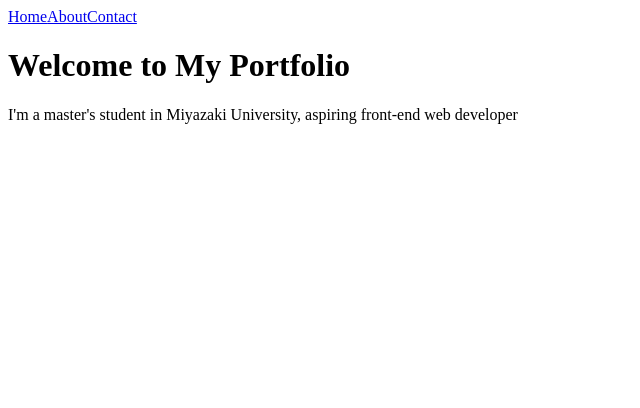
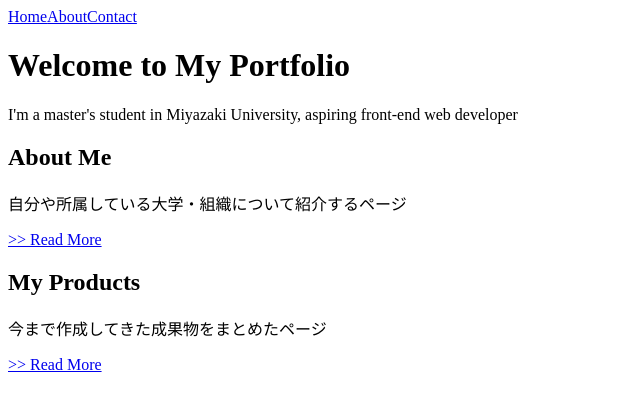
Before and after one commit to molpui0726/my-portfolio, a Next.js app: page / in a window 1280 px wide. Shown: the top 408 px of the page, without its empty margins (0-640 px from the left). Built offline with nearby package versions, Linux system fonts and the light colour scheme.

Commit message:
update: 作成した SectionCard コンポーネントをメインページに配置

```diff
--- a/src/app/page.tsx
+++ b/src/app/page.tsx
@@ -1,9 +1,24 @@
-import Link from 'next/link';
 import type React from 'react';
+import { SectionCard } from './components/molecules/card/SectionCard';
+
+const sectionCards = [
+	{
+		id: 1,
+		title: 'About Me',
+		description: '自分や所属している大学・組織について紹介するページ',
+		linkHref: '/about',
+	},
+	{
+		id: 2,
+		title: 'My Products',
+		description: '今まで作成してきた成果物をまとめたページ',
+		linkHref: '/products',
+	},
+];
 
 const Home: React.FC = () => {
 	return (
-		<div>
+		<div className='flex-grow container mx-auto px-4 sm:px-6 lg:px-8 py-12'>
 			<div className='text-center py-8'>
 				<h1 className='text-5xl font-bold mb-4 opacity-0 translate-y-[-20px] animate-fadeIn'>
 					Welcome to My Portfolio
@@ -11,6 +26,18 @@ const Home: React.FC = () => {
 				<p className='text-xl text-gray-600'>
 					I'm a master's student in Miyazaki University, aspiring front-end web developer
 				</p>
+				<div
+					className={`mt-12 grid gap-8 ${sectionCards.length === 1 ? 'md:grid-cols-1' : 'md:grid-cols-2'} lg:grid-cols-${Math.min(sectionCards.length, 3)} mb-12`}
+				>
+					{sectionCards.map((card) => (
+						<SectionCard
+							key={card.id}
+							title={card.title}
+							description={card.description}
+							linkHref={card.linkHref}
+						/>
+					))}
+				</div>
 			</div>
 		</div>
 	);
```
